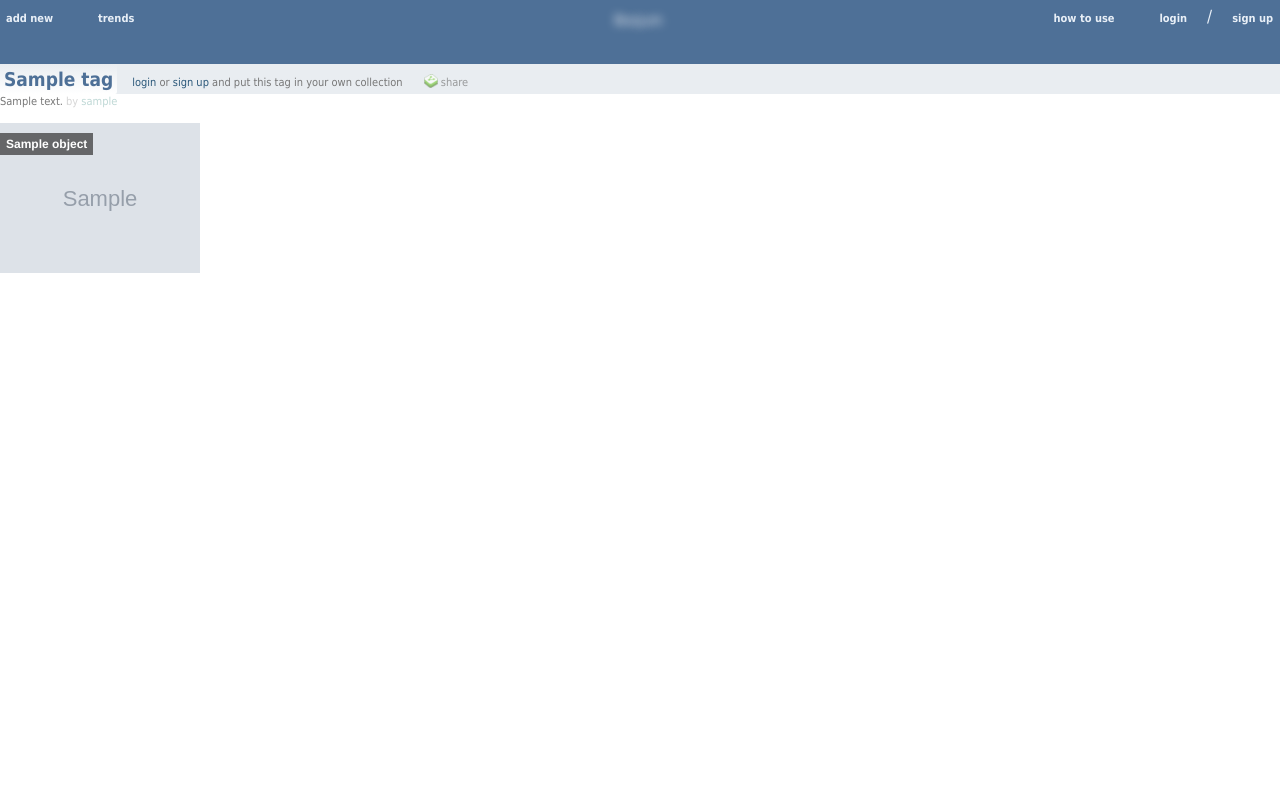
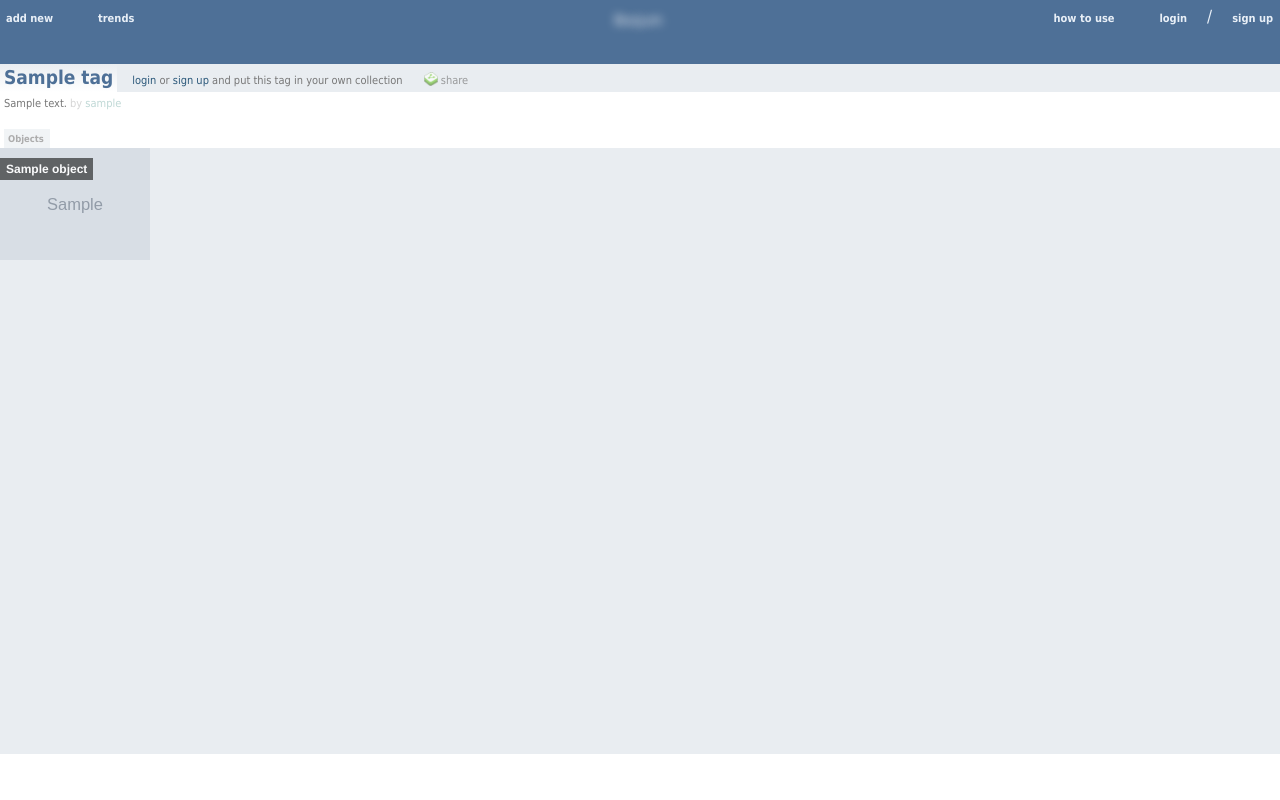
Before and after one commit to klapauciuz/boojum, a Flask app: page /tags/1 in a window 1280 px wide. Run offline with Flask 2, Linux system fonts and the light colour scheme; grey boxes marked "Sample" are stand-in pictures; a database or web service that is not in the repository returns one stand-in record (values such as "Sample title"); some libraries are stand-ins or nearby versions.

Commit message:
no message

```diff
--- a/static/style.css
+++ b/static/style.css
@@ -10,16 +10,33 @@ h6 {
     opacity: 0.6;
     width: 26px;
     display: inline-block;
-    float: left;
+    margin-left: 4px;
+}
+
+h6.in-tags {
+    padding: 4px;
+    background-color: rgba(233,237,241, 1);
+    opacity: 0.6;
+    width: 38px;
+    display: inline-block;
 }
 
 h6:nth-of-type(2) {
-    width: 320px;
     display: none;
     background-color: rgba(233,237,241, 0);
-    font-size: 50px;
+    font-size: 30px;
     color: #E9EDF1;
     opacity: 1;
+    float: none;
+    margin-left: 1.5%;
+}
+
+h6:nth-of-type(3) {
+    padding: 4px;
+    background-color: rgba(233,237,241, 1);
+    opacity: 0.6;
+    width: 48px;
+    display: none;
     float: none;
 }
 
@@ -59,7 +76,7 @@ a:hover, #profile a:hover {
 
 .image-upload img {
     cursor: pointer !important;
-    margin-top: 11px;
+    margin-top: 10px;
     margin-right: 12px;
 }
 
@@ -222,8 +239,8 @@ div.page div.navigation a {
 }
 
 .all {
+    width: 100%;
     background: #E9EDF1;
-    border-radius: 2px 0px 0px 2px;
 }
 
 h2 {
@@ -239,6 +256,7 @@ h2.name {
     width: auto;
     font-size: 19px;
     color: #4e7097;
+    border-radius: 0px;
     background: #E9EDF1;
     background-image: -webkit-linear-gradient(top, #E9EDF1, #ffffff);
     background-image: -moz-linear-gradient(top, #E9EDF1, #ffffff);
@@ -246,7 +264,7 @@ h2.name {
     background-image: -o-linear-gradient(top, #E9EDF1, #ffffff);
     background-image: linear-gradient(to bottom, #E9EDF1, #ffffff);
     padding: 4px;
-    border-radius: 0px 0px 2px 0px;
+    padding-top: 2px;
     display: inline-block;
 }
 
@@ -463,7 +481,6 @@ li{
 
 #add_linked_tag {
     display: inline;
-    float: left;
     cursor: pointer;
     font-weight: bold;
     opacity: 0.4;
@@ -494,9 +511,12 @@ li{
 
 
 .linked_box {
-    margin: 15px 0px;
+    padding: 3px 0px;
     display: block;
-    width: 97%;
+    height: 600px;
+    width: 100%;
+    max-width: 100%;
+    background-color: #E9EDF1;
 }
 
 
@@ -746,7 +766,7 @@ li a {
 }
 
 .description {
-    width: 100%;
+    width: 99%;
     margin-bottom: 12px;
     display: block;
     padding: 4px;
@@ -838,7 +858,7 @@ li a {
 }
 
 .grid-item {
-    width: 200px;
+    width: 150px;
     opacity: 0.8;
     float: left;
     margin-top: -3px !important;
@@ -881,14 +901,15 @@ img.image:hover {
 
 .shroomz {
     display: inline;
-    width: 60%;
+    width: 61%;
     float: left;
 }
 
 .images {
-    background-color: transparent;
-    width: 40%;
-    float: right;
+    background-color: rgba(233,237,241,0.7);
+    border-left: 2px solid #E9EDF1;
+    width: 38%;
+    float: left;
     display: inline;
     height: 91%;
     overflow: hidden;
@@ -904,7 +925,10 @@ img.image:hover {
 .size-1of2 { width: 50%;}
 
 #grid img {
-    width: 100%;
+    width: 99.2%;
+    margin: 1px;
+    margin-left: 0px;
+    margin-right: 2px;
 }
 
 #grid a {
--- a/templates/tag.html
+++ b/templates/tag.html
@@ -21,9 +21,10 @@
 	<div class="universal_button share" type="submit"><img src="/static/share.png"> share</div>
 </div>
 </div>
-<h3>{{ description }}
+<h3 class='description'>{{ description }}
 <div class='source'>by <a href="{{ url_for('user', user=creator) }}">{{ creator }}</a></div>
 </h3>
+<h6 class='in-tags'>Objects</h6>
 <div class='linked_box'>
 <div class="grid">
     {% for obj in show_objects %}
@@ -44,13 +45,13 @@ $(document).ready(function() {
 	$('.grid').masonry({
 	  // options
 	  itemSelector: '.grid-item',
-	  columnWidth: 200
+	  columnWidth: 150
 	});
 
 	$(".grid-item img").lazyload({
 	    effect: 'fadeIn',
 	    effectspeed: 1000,
-	    threshold: 200
+	    threshold: 150
 	});
 	$('.grid-item img').load(function() {
 	    masonry_update();
@@ -62,7 +63,7 @@ $(document).ready(function() {
 	        $works_list.masonry({
 	            itemSelector: '.grid-item',
 	            isFitWidth: true,
-	            columnWidth: 200
+	            columnWidth: 150
 	        });
 	    });
 	 };
```
Also changed, not shown: templates/object.html (+4 -3 lines).
